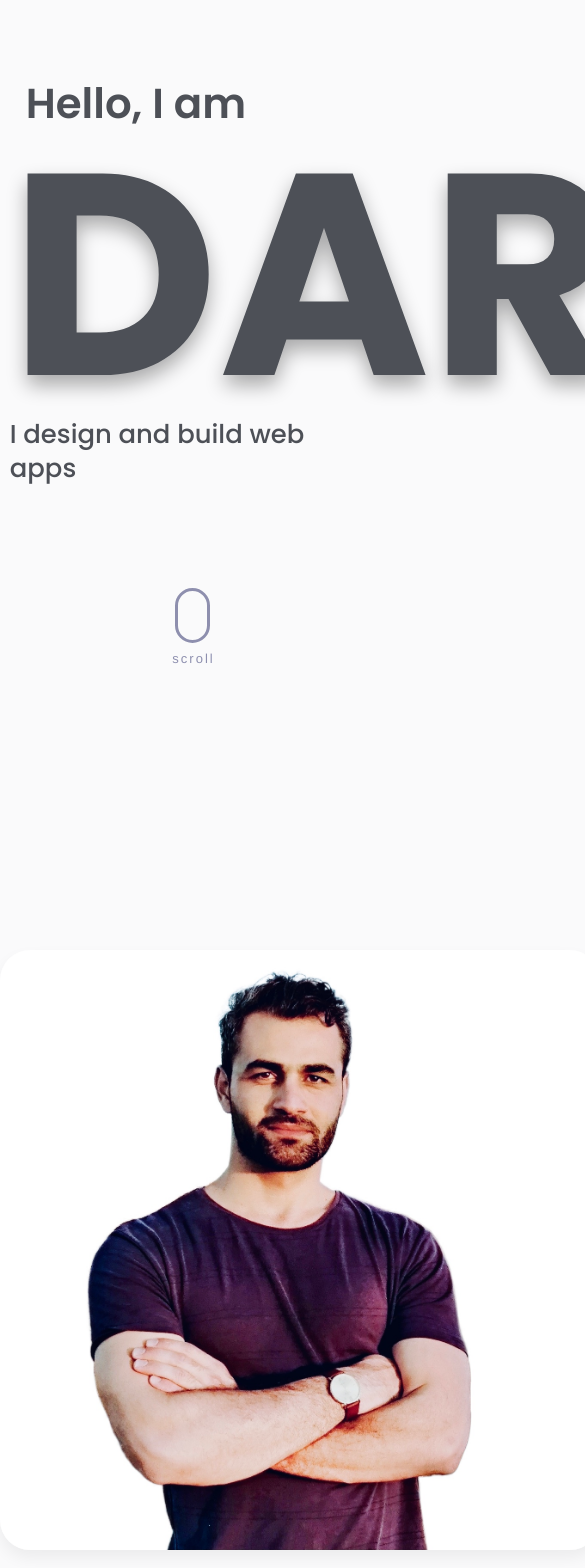
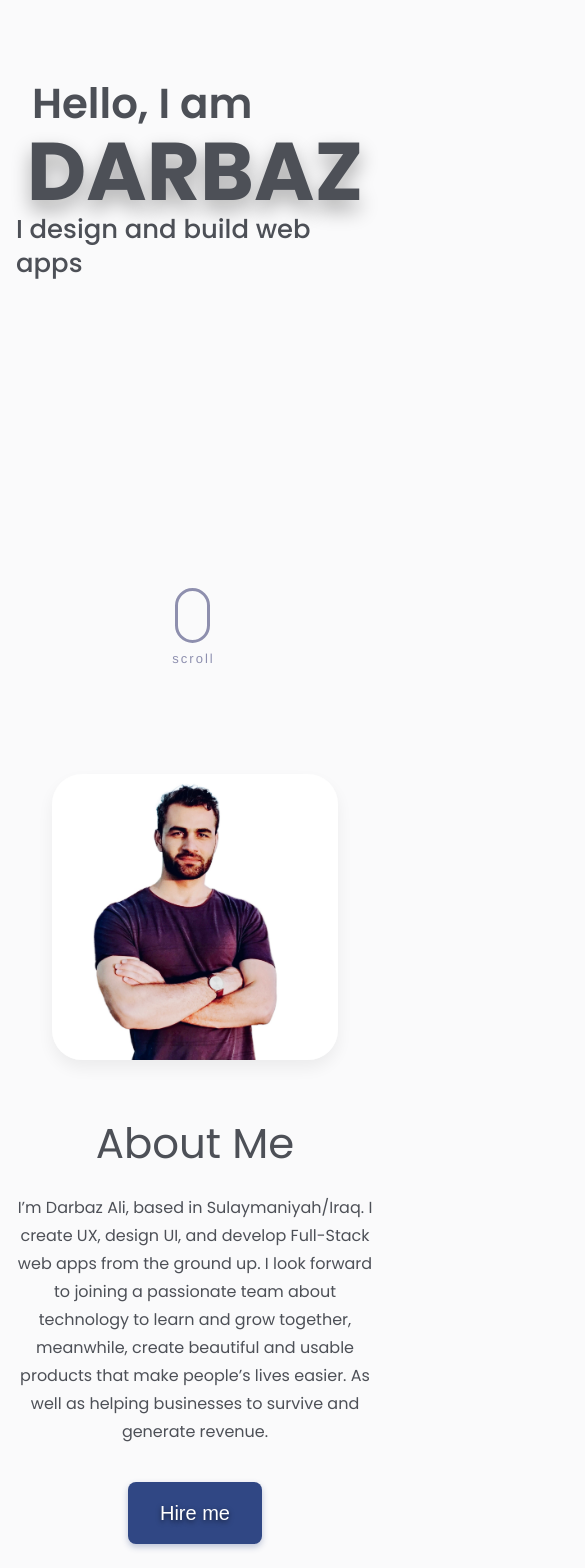
Before and after one commit to darbazali/darbazali.com, a React (Create React App) app in the folder frontend/: page / in a window 390 px wide. Shown: the part 120-1688 px from the top of the page, 585 px wide, since content can reach past the window. Built offline with nearby package versions, Linux system fonts and the light colour scheme; no server answers; the HTML template or start-up script is replaced by a standard one.

Commit message:
responsive title

```diff
--- a/frontend/src/index.css
+++ b/frontend/src/index.css
@@ -92,10 +92,11 @@ SECTION
 .container {
   margin: 0 auto;
   max-width: 1240px;
+  padding: 0 1em;
 }
 
 section {
-  padding: 80px 0;
+  padding: 50px 0;
 }
 
 section h5.section-title {
@@ -289,3 +290,22 @@ footer p {
   opacity: 0.8;
   margin-bottom: 0;
 }
+
+/*
+====================================================================
+BREAK POINTS
+====================================================================
+*/
+
+@media (max-width: 1000px) {
+  .column {
+    flex-direction: column !important;
+    justify-content: center !important;
+    align-items: center !important;
+    text-align: center !important;
+  }
+
+  .about-image {
+    width: 80% !important;
+  }
+}
--- a/frontend/src/sections/AboutSection.js
+++ b/frontend/src/sections/AboutSection.js
@@ -6,7 +6,8 @@ import DarbazAli from '../assets/DarbazAli.jpg'
 
 const imgStyle = {
   borderRadius: '30px',
-  height: '600px',
+  width: '100%',
+  height: 'auto',
   boxShadow: '0px 8px 16px rgba(0, 0, 0, 0.06)',
 }
 
@@ -14,12 +15,15 @@ const AboutSection = () => {
   return (
     <section style={{ width: '100%', height: '100vh' }} id='aboutme'>
       <FlexContainer
+        className='column'
         container
         alignItems='center'
         alignContent='center'
         justifyContent='space-between'
       >
-        <img src={DarbazAli} alt={'Darbaz Ali'} style={imgStyle} />
+        <div style={{ width: '50%' }} className='about-image'>
+          <img src={DarbazAli} alt={'Darbaz Ali'} style={imgStyle} />
+        </div>
 
         <div>
           <h4>About Me</h4>
--- a/frontend/src/sections/Hero.js
+++ b/frontend/src/sections/Hero.js
@@ -4,7 +4,7 @@ import CenterdContainer from '../components/CenterdContainer'
 import MouseScroll from '../components/MouseScroll'
 
 const titleStyle = {
-  fontSize: '287px',
+  fontSize: '21vw',
   fontWeight: '700',
   lineHeight: '100%',
   textAlign: 'center',
@@ -29,7 +29,7 @@ const Hero = () => {
   }, [shwoScroller])
   return (
     <CenterdContainer>
-      <div style={{ width: '95%', height: '450px' }}>
+      <div style={{ width: '100%', height: '450px' }}>
         <h4 style={{ margin: '0', marginLeft: '16px', fontWeight: '600' }}>
           Hello, I am
         </h4>
--- a/frontend/src/styles/contact.css
+++ b/frontend/src/styles/contact.css
@@ -1,10 +1,10 @@
 form {
-  width: 498px;
+  width: 50%;
   height: 657px;
   border-radius: 20px;
   background: rgba(255, 255, 255, 0.9);
   box-shadow: 0px 9px 19px rgba(0, 0, 0, 0.06);
-  padding: 70px;
+  padding: 40px;
   text-align: center;
 }
 /**
@@ -43,7 +43,7 @@ textarea {
 
   color: #697285;
 
-  width: 358px;
+  width: 100%;
   height: 54px;
   background: #f2f2f2;
   border: 1px solid #f2f2f2;
--- a/frontend/src/styles/header.css
+++ b/frontend/src/styles/header.css
@@ -9,7 +9,7 @@ header {
   width: 100%;
   margin: 0 auto;
   height: 64px;
-  padding: 12px 0;
+  padding: 12px 1em;
   background-color: #fafafb;
   z-index: 9999;
   transition: all 0.5s ease-in;
--- a/frontend/src/styles/services.css
+++ b/frontend/src/styles/services.css
@@ -7,7 +7,7 @@
 
 .service-cart {
   padding: 40px;
-  width: 286px;
+  width: 30%;
   height: 360px;
   border-radius: 30px;
   background: #f4f5f6;
@@ -22,7 +22,7 @@
 }
 
 .service-cart:nth-child(2) {
-  width: 392px;
+  width: 40%;
   height: 450px;
   padding: 50px;
 }
```
